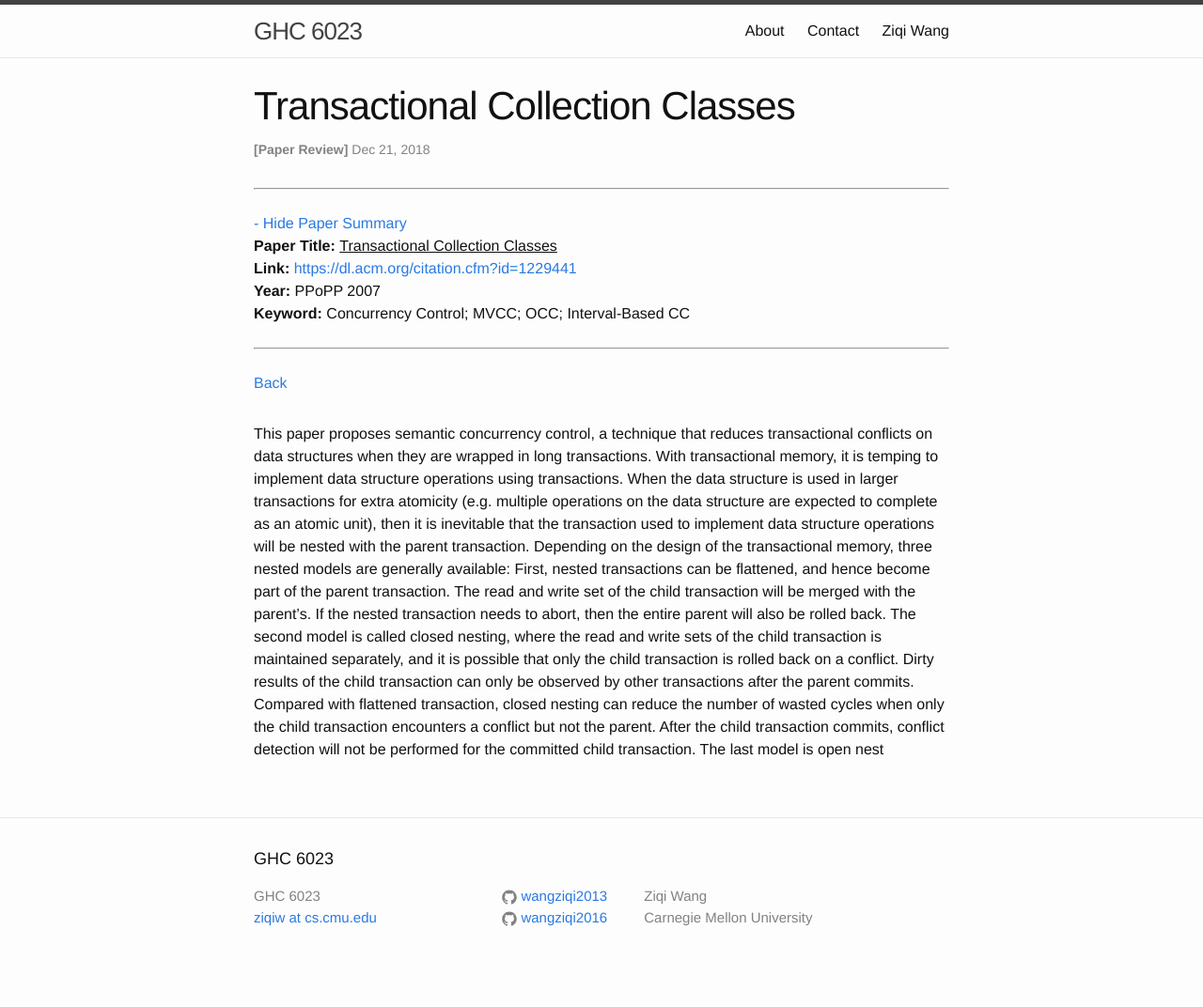
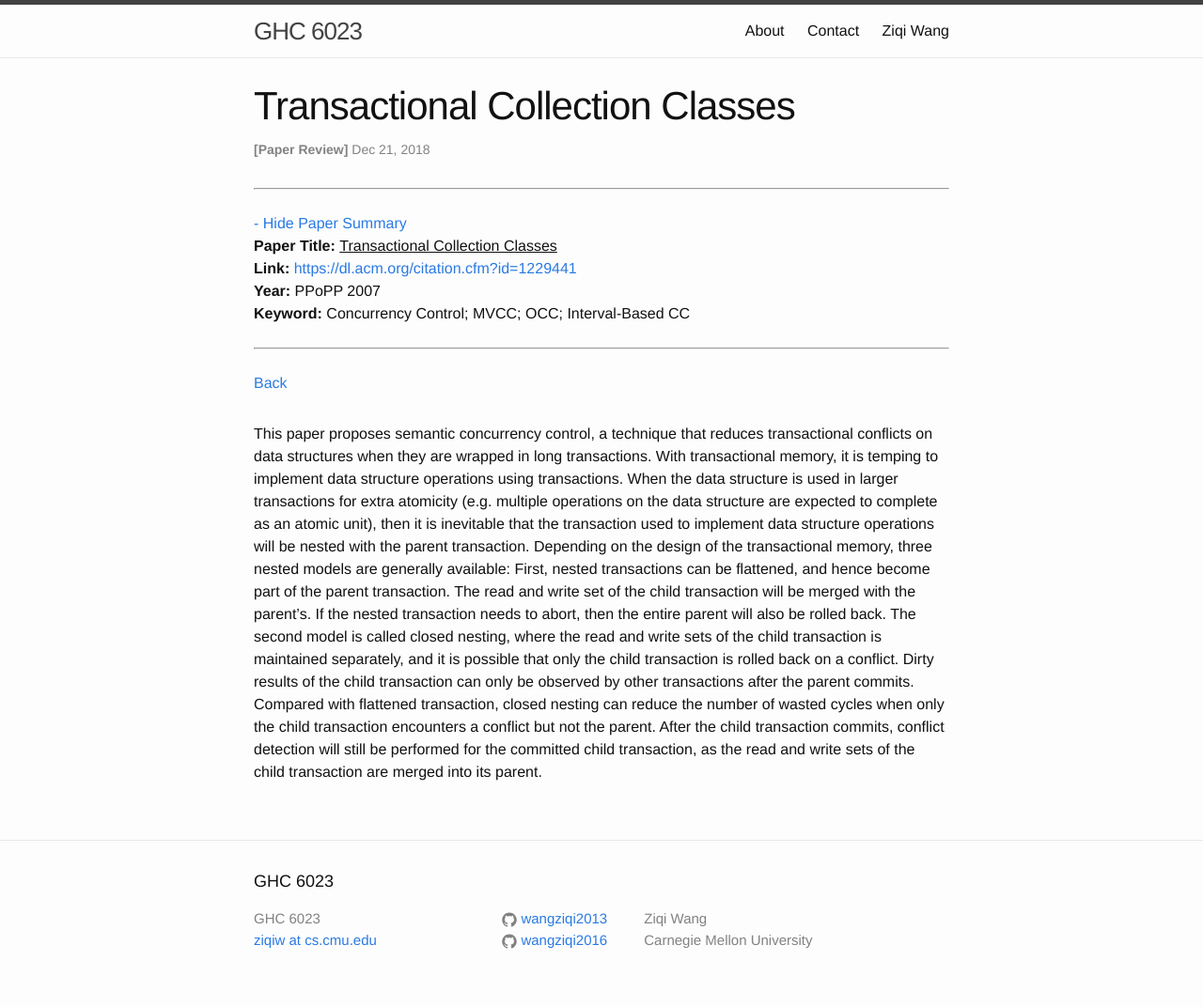
Before and after one commit to wangziqi2013/wangziqi2013.github.io, a Jekyll site: the page built from _posts/2018-12-21-transactional-collection-classes.markdown, in a window 1280 px wide. Shown: the whole page at 94% size. Built offline with Jekyll 4.4.1, drawn with Linux system fonts in a browser that asks for light colours; before the commit the page ends 1048 px from its top, so only the background shows below that.

Commit message:
Small change

```diff
--- a/_posts/2018-12-21-transactional-collection-classes.markdown
+++ b/_posts/2018-12-21-transactional-collection-classes.markdown
@@ -25,4 +25,5 @@ read and write sets of the child transaction is maintained separately, and it is
 is rolled back on a conflict. Dirty results of the child transaction can only be observed by other transactions after the
 parent commits. Compared with flattened transaction, closed nesting can reduce the number of wasted cycles
 when only the child transaction encounters a conflict but not the parent. After the child transaction commits, conflict
-detection will not be performed for the committed child transaction. The last model is open nest
+detection will still be performed for the committed child transaction, as the read and write sets of the child transaction
+are merged into its parent.
```
